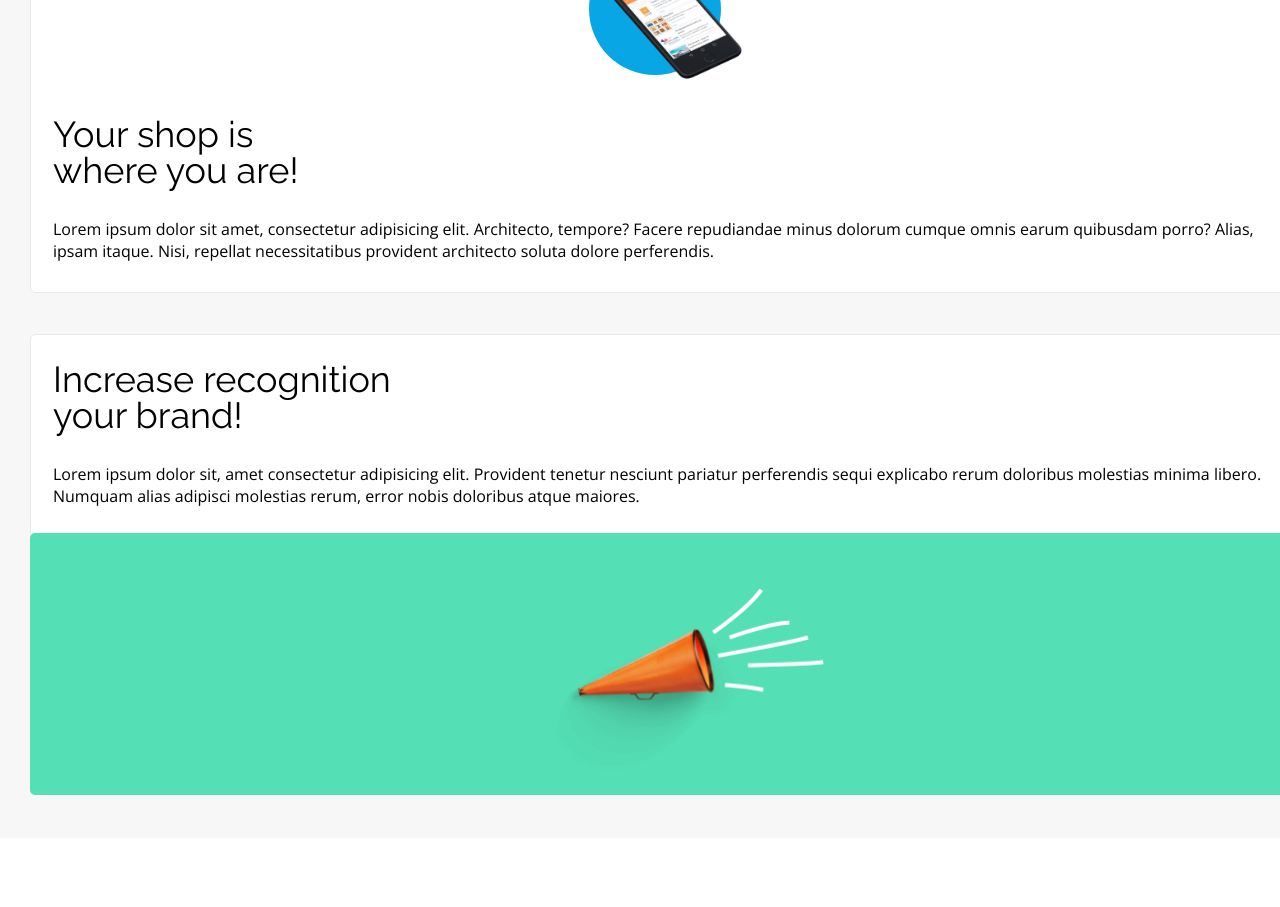
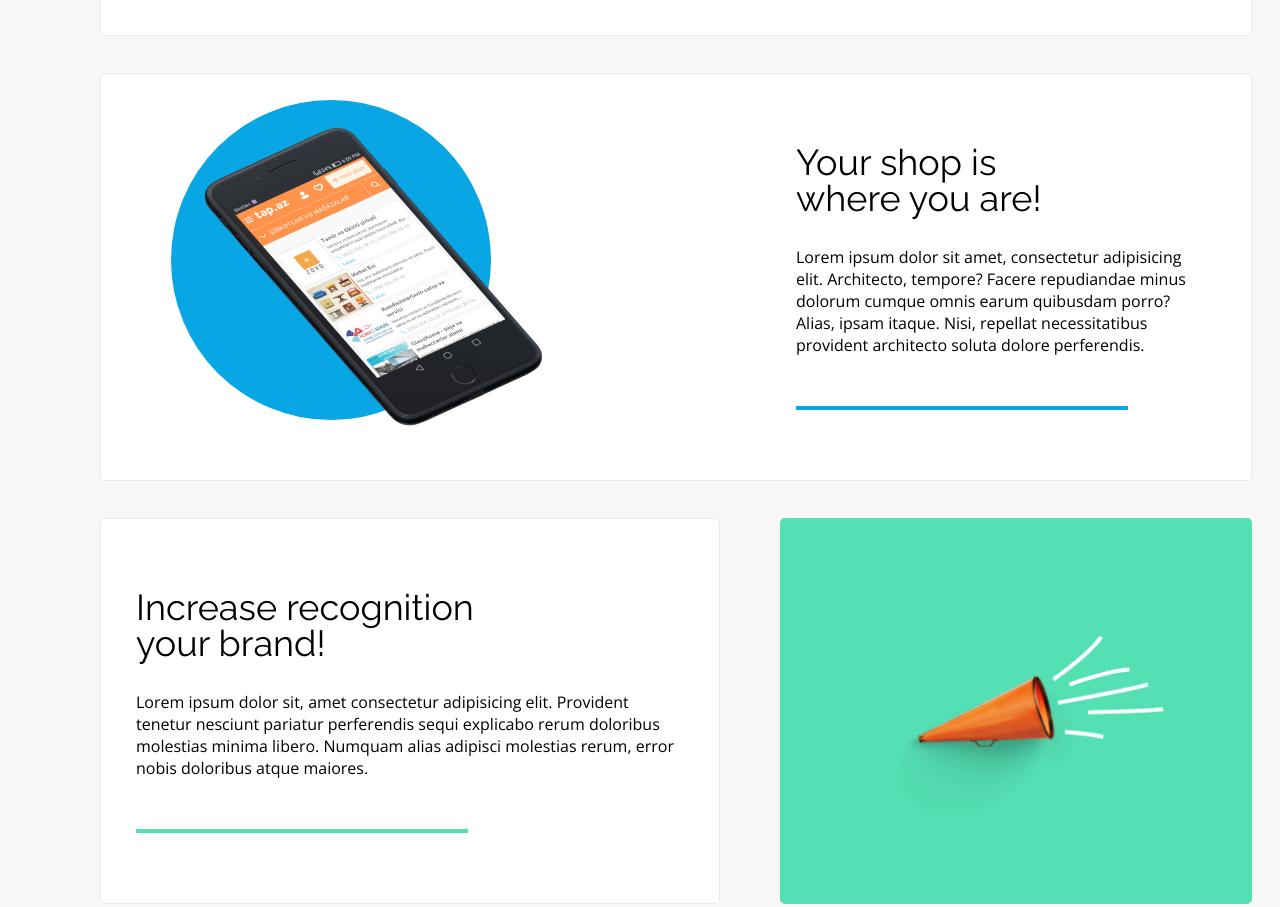
Before and after one commit to GrzegorzDabrowski/BestShop-Warsztat-2.0, a website: page index.html in a window 1280 px wide. Shown: the part 1818-2725 px from the top of the page. Before the commit the page ends 2656 px from the top, so only its background shows below. Drawn offline with nearby package versions, Linux system fonts and the light colour scheme.

Commit message:
benefits w wersji mobilnej i desktopowej gotowe

```diff
--- a/scss/layout/_benefits.scss
+++ b/scss/layout/_benefits.scss
@@ -1,9 +1,15 @@
 .benefits {
   padding: 43px 0;
   background-color: $color-light-grey;
+  @include desktop {
+    padding: 105px 0;
+  }
 
   &-container {
     padding: 0 30px;
+    @include desktop {
+      padding: 0 100px;
+    }
   }
 
   &-single {
@@ -15,72 +21,138 @@
     margin-bottom: 41px;
     padding: 0 22px;
     align-items: center;
+    @include desktop {
+      flex-direction: row;
+      justify-content: space-between;
+      align-items: flex-end;
+      margin-bottom: 37px;
+      padding: 0;
+    }
 
     &-notebook {
+      --accent-color: #{$color-redish};
+      @include desktop {
+        flex-direction: row-reverse;
+
+        .benefits-text {
+          margin: 90px 35px;
+        }
+      }
       .benefits-img {
         margin: 40px 0 0;
-        // position: relative;
+        @include desktop {
+          margin-right: 117px;
+          margin-bottom: 38px;
+        }
 
         img {
           width: 193px;
           height: auto;
           position: relative;
           z-index: 2;
+          @include desktop {
+            width: 386px;
+          }
         }
 
         &::before {
           content: "";
           width: 90px;
           height: 90px;
-          background-color: $color-redish;
+          background-color: var(--accent-color);
           display: block;
           border-radius: 40px;
           position: absolute;
           top: -30px;
           right: -10px;
           transform: rotate(45deg);
+          @include desktop {
+            width: 180px;
+            height: 180px;
+            right: 0;
+            top: -40px;
+          }
         }
       }
     }
 
     &-phone {
+      --accent-color: #{$color-primary};
+      @include desktop {
+        padding: 0 20px 0 70px;
+
+        .benefits-text {
+          margin: 70px 20px;
+        }
+      }
       .benefits-img {
         margin-top: 30px;
+        @include desktop {
+          margin-top: 0;
+          padding-bottom: 30px;
+        }
 
         img {
           width: 175px;
           height: auto;
           position: relative;
           z-index: 2;
+          @include desktop {
+            width: 426px;
+            height: auto;
+          }
         }
 
         &::before {
           content: "";
           width: 132px;
           height: 132px;
-          background-color: $color-primary;
+          background-color: var(--accent-color);
           display: block;
           border-radius: 50%;
           position: absolute;
           left: 0;
           top: -10px;
+          @include desktop {
+            width: 320px;
+            height: 320px;
+            top: -20px;
+          }
         }
       }
     }
   }
 
   &-double {
+    --accent-color: #{$color-green};
+    @include desktop {
+      display: flex;
+
+      .benefits-single-solo {
+        max-width: 620px;
+
+        .benefits-text {
+          max-width: none;
+          margin: 70px 35px;
+        }
+      }
+    }
     > div {
       margin-bottom: 0;
     }
 
     .benefits-single-image {
       display: flex;
+      flex-grow: 1;
       align-items: center;
       justify-content: center;
-      background-color: $color-green;
+      background-color: var(--accent-color);
       border: none;
       margin-top: -5px;
+      @include desktop {
+        margin-left: 60px;
+        margin-top: 0;
+      }
 
       img {
         width: 295px;
@@ -92,12 +164,28 @@
 
   &-title {
     margin-top: 26px;
+    @include desktop {
+      margin-top: 0;
+    }
   }
 
   &-text {
     box-sizing: content-box;
     max-width: none;
     margin: 0;
+    @include desktop {
+      max-width: 415px;
+      //   margin: 90px 36px;
+    }
+
+    &::after {
+      content: "";
+      width: 332px;
+      height: 4px;
+      background-color: var(--accent-color);
+      display: block;
+      margin-top: 50px;
+    }
   }
 
   &-description {
```
Also changed, not shown: css/main.css, 1 other file.
